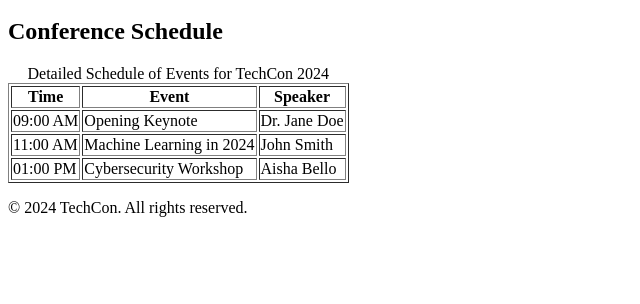
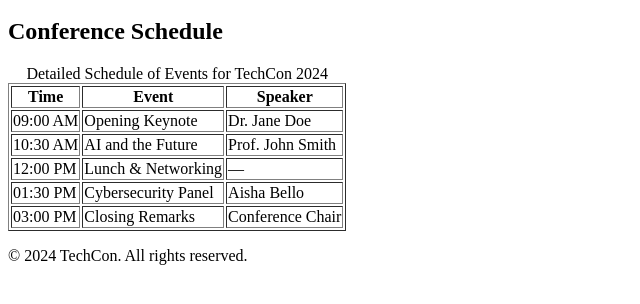
Before and after one commit to Ismaila-Sanusi-Dev/TechCon_HTML, a plain HTML site: page techcon_website/schedule.html in a window 1280 px wide. Shown: the part 100-404 px from the top of the page, without its empty margins (0-640 px from the left). Drawn offline with Linux system fonts and the light colour scheme.

Commit message:
Update schedule.html

```diff
--- a/techcon_website/schedule.html
+++ b/techcon_website/schedule.html
@@ -36,14 +36,24 @@
             <td>Dr. Jane Doe</td>
           </tr>
           <tr>
-            <td>11:00 AM</td>
-            <td>Machine Learning in 2024</td>
-            <td>John Smith</td>
+            <td>10:30 AM</td>
+            <td>AI and the Future</td>
+            <td>Prof. John Smith</td>
           </tr>
           <tr>
-            <td>01:00 PM</td>
-            <td>Cybersecurity Workshop</td>
+            <td>12:00 PM</td>
+            <td>Lunch & Networking</td>
+            <td>—</td>
+          </tr>
+          <tr>
+            <td>01:30 PM</td>
+            <td>Cybersecurity Panel</td>
             <td>Aisha Bello</td>
+          </tr>
+          <tr>
+            <td>03:00 PM</td>
+            <td>Closing Remarks</td>
+            <td>Conference Chair</td>
           </tr>
         </tbody>
       </table>
```
